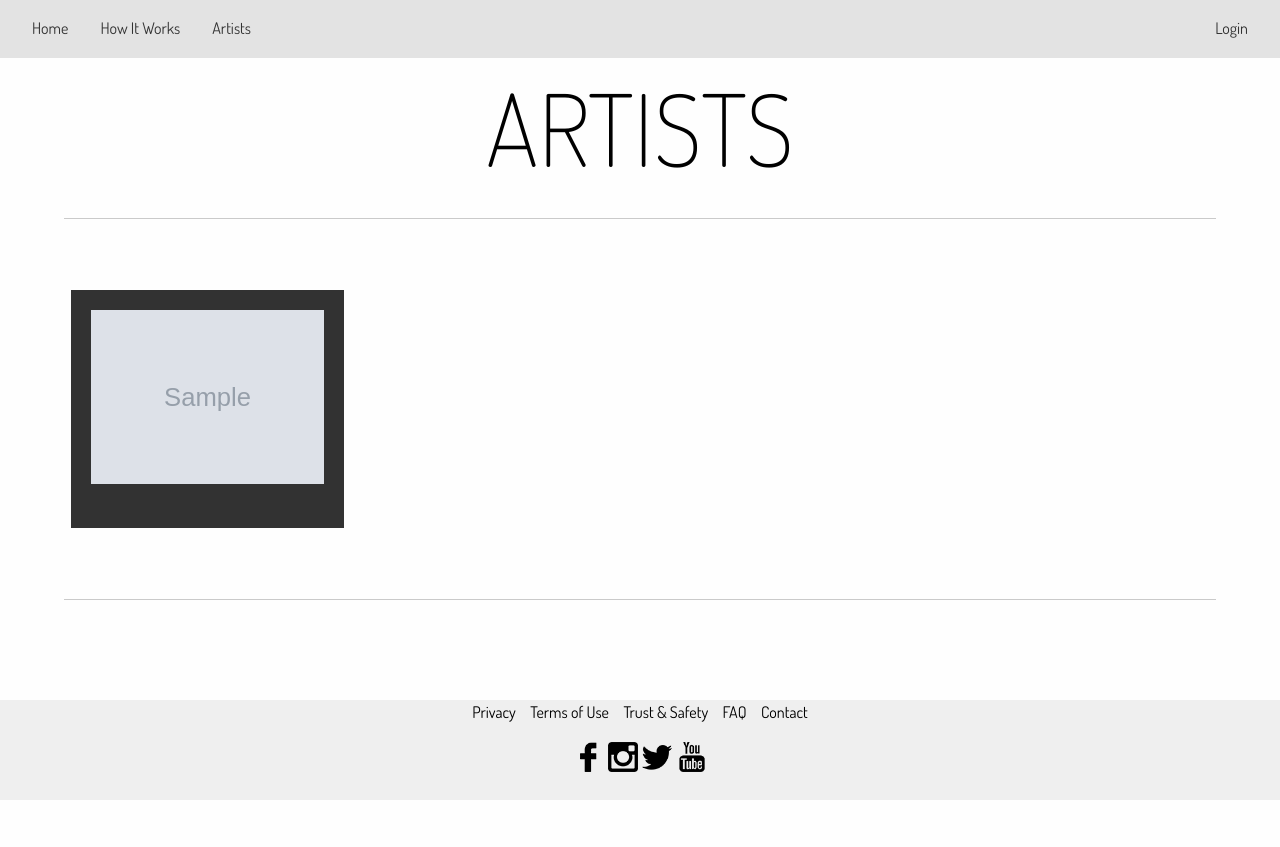
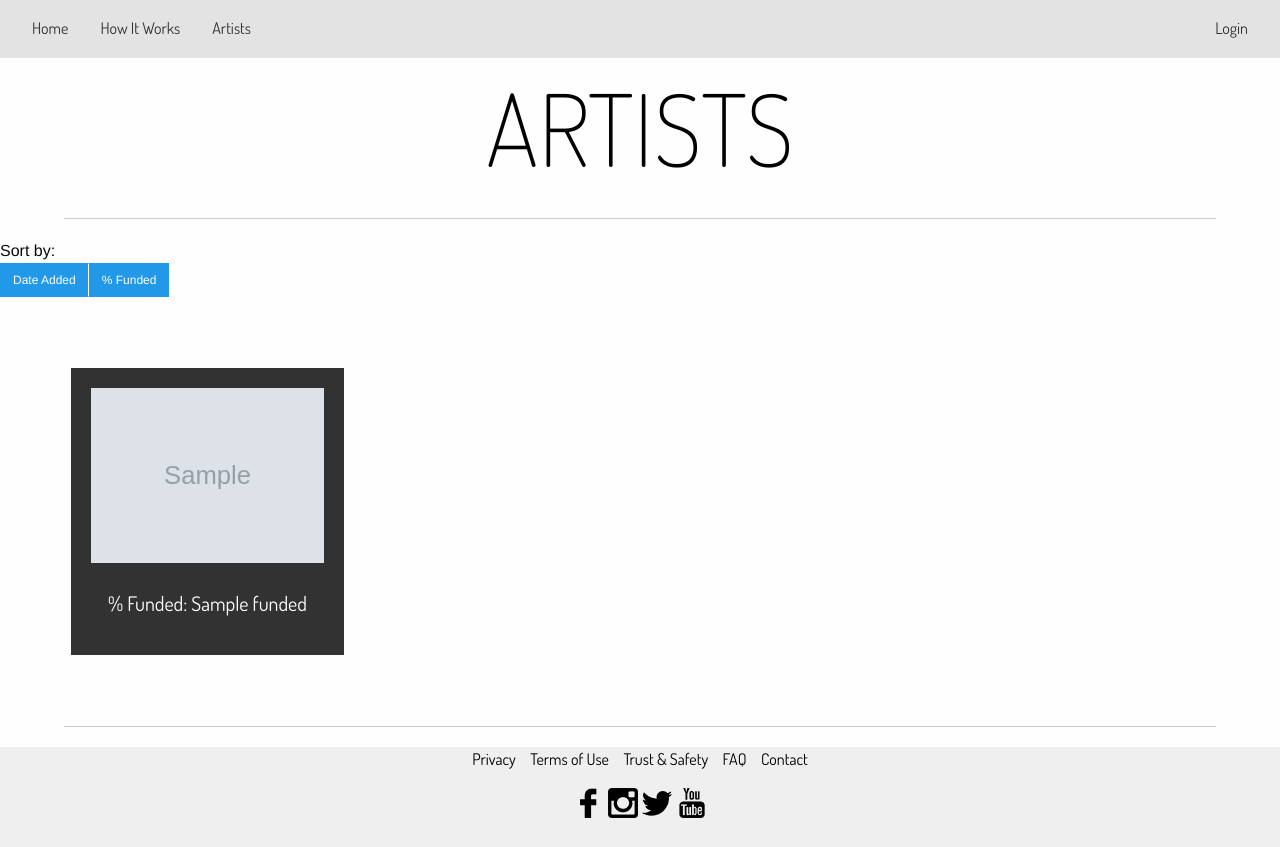
Before and after one commit to localastronaut/perdiem-django, a Django app: template templates/artist/artist_list.html in a window 1280 px wide. Before the commit the page ends 800 px from the top, so only its background shows below. Run offline with Django 3.2, Linux system fonts and the light colour scheme; the template is opened without the code that fills it: most values are stand-ins (such as "Sample title", 1, 10 or a date in 2020); grey boxes marked "Sample" are stand-in pictures.

Commit message:
Added initial sorting on artist list page can sort by Date Added and % Funded

```diff
--- a/perdiem/artist/models.py
+++ b/perdiem/artist/models.py
@@ -28,6 +28,11 @@ class Artist(models.Model):
 
     def __unicode__(self):
         return self.name
+
+    def latest_campaign(self):
+        campaigns = self.campaign_set.all().order_by('-start_datetime')
+        if campaigns:
+            return campaigns[0]
 
 
 class Bio(models.Model):
--- a/perdiem/campaign/models.py
+++ b/perdiem/campaign/models.py
@@ -59,7 +59,7 @@ class Campaign(models.Model):
         try:
             return "{0:.0f}".format((float(self.amount_raised()) / self.amount) * 100)
         except ZeroDivisionError:
-            return 100
+            return '100'
 
     def days_remaining(self):
         if self.end_datetime:
--- a/static/css/artist/artist_list.css
+++ b/static/css/artist/artist_list.css
@@ -11,6 +11,10 @@
     text-align: center;
 }
 
+.artistlist.row > .column > p {
+    color: #fff;
+}
+
 .break {
     padding-left: 5%;
     padding-right: 5%;
--- a/templates/artist/artist_list.html
+++ b/templates/artist/artist_list.html
@@ -10,6 +10,11 @@
     <div class="break">
         <hr>
     </div>
+    Sort by:
+    <div class="small button-group">
+        <a href="?sort=date" class="button">Date Added</a>
+        <a href="?sort=funded" class="button">% Funded</a>
+    </div>
     <div class="row small-up-1 medium-up-2 large-up-4 artistlist">
         {% for artist in artists %}
             <div class="column">
@@ -17,6 +22,9 @@
                     <img src="{{ artist.photo.img.url }}" />
                     <br />{{ artist.name }}
                 </a>
+                {% if artist.funded %}
+                    <p>% Funded: {{ artist.funded }}</p>
+                {% endif %}
             </div>
         {% endfor %}
     </div>
```
Also changed, not shown: perdiem/artist/views.py (+21 -5 lines).
